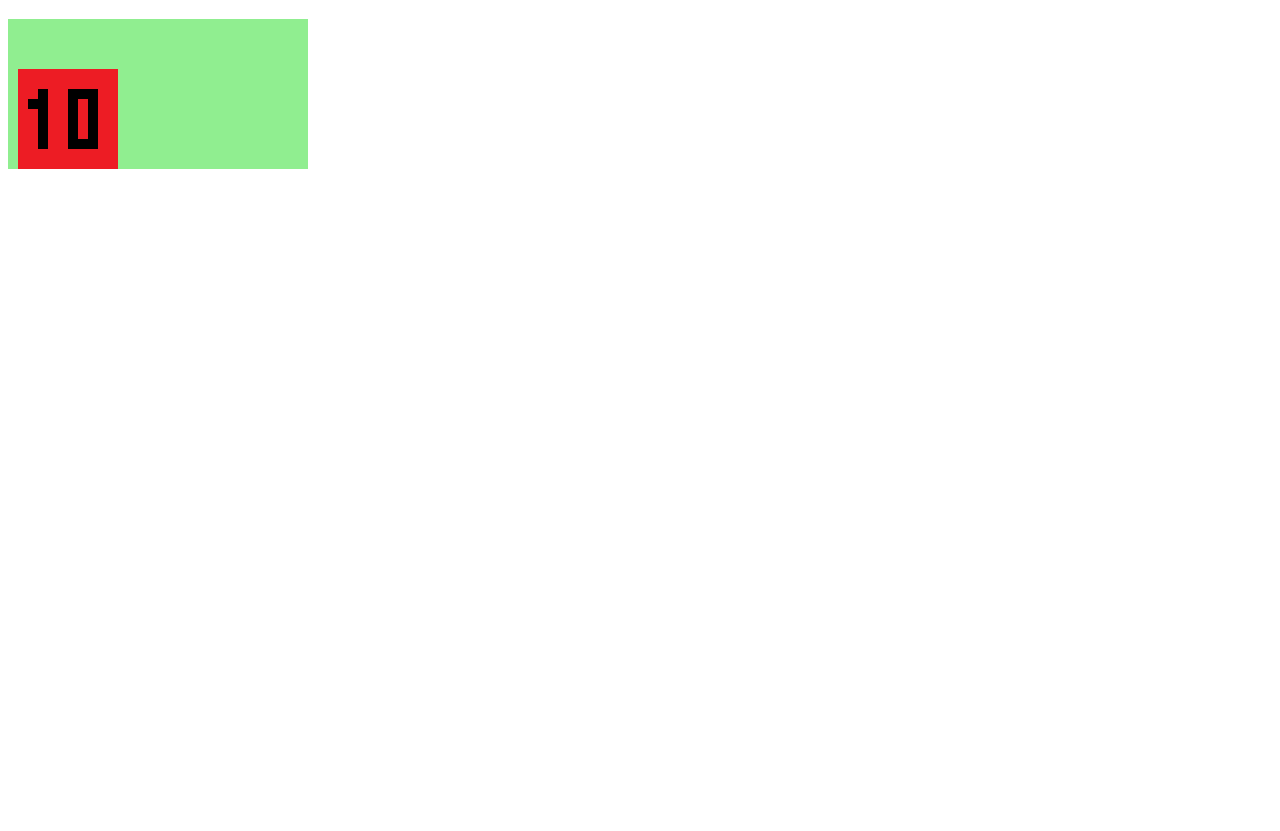
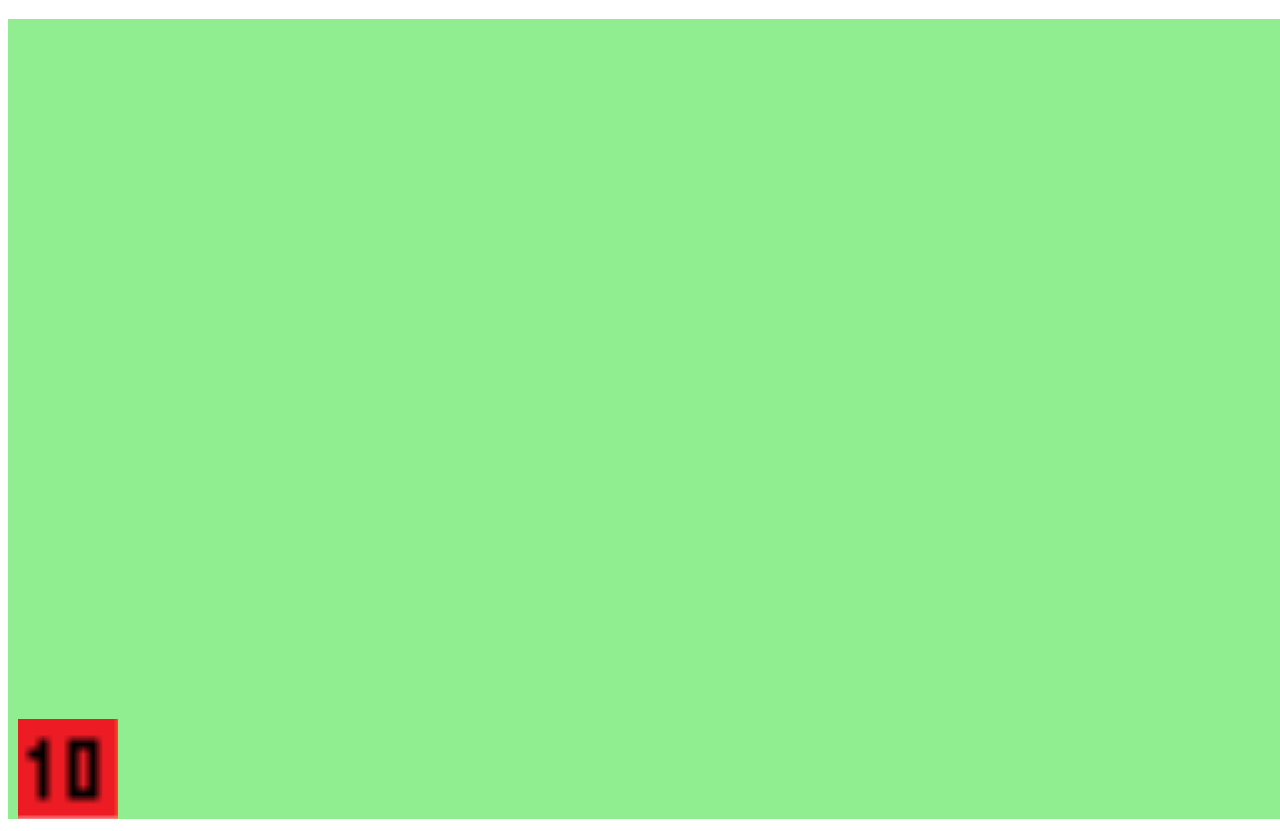
Before and after one commit to ReturnNada/wpWebsite, a plain HTML site: page index.html in a window 1280 px wide. Shown: the part 61-892 px from the top of the page. Before the commit the page ends 800 px from the top, so only its background shows below. Drawn offline with Linux system fonts and the light colour scheme.

Commit message:
canvas full page 2

```diff
--- a/engine.js
+++ b/engine.js
@@ -1,6 +1,9 @@
 const canvas = document.querySelector("canvas");
 const ctx = canvas.getContext("2d");
 ctx.imageSmoothingEnabled = false;
+
+canvas.width  = window.innerWidth;
+canvas.height = window.innerHeight;
 
 let sprites = [];
 //gets a spritesheet by its data-id attribute
--- a/index.html
+++ b/index.html
@@ -10,7 +10,7 @@
 
     <h1>WP WEBSITE</h1>
 
-    <canvas width=window. innerWidth height=window. innerHeight></canvas>
+    <canvas></canvas>
     <img class="hidden sheet" src="player.png" data-id="player">
     <!--spritesheets are imgs to avoid having to use fetch-->
 </body>
```
